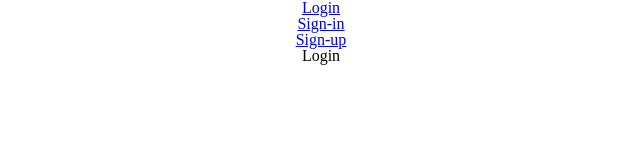
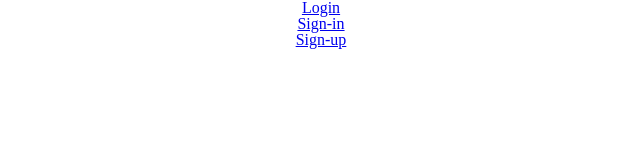
Before and after one commit to minuk926/front-admin, a React (Create React App) app: page / in a window 1280 px wide. Shown: the top 160 px of the page, without its empty margins (319-959 px from the left). Built offline with nearby package versions, Linux system fonts and the light colour scheme.

Commit message:
react front-admin

```diff
--- a/src/route/RouteAdmin.jsx
+++ b/src/route/RouteAdmin.jsx
@@ -8,12 +8,11 @@
 export default function RouteAdmin() {
 	return (
 		<BrowserRouter>
-			<Links/>
 			<Switch>
 				<Route path="/login" component={Login}/>
 				<Route path="/sign-in" component={SignIn}/>
 				<Route path="/sign-up" component={SignUp}/>
-				<Route path="/" exact component={Login}/>
+				<Route path="/" exact component={Links}/>
 				<Route component={NotFound}/>
 			</Switch>
 		</BrowserRouter>
```
Also changed, not shown: 1 other file (tests, documents, lock files or other folders).
